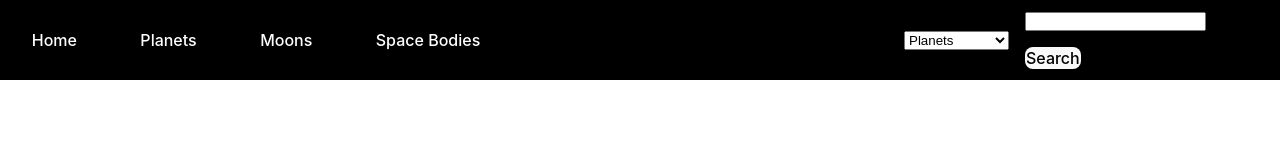
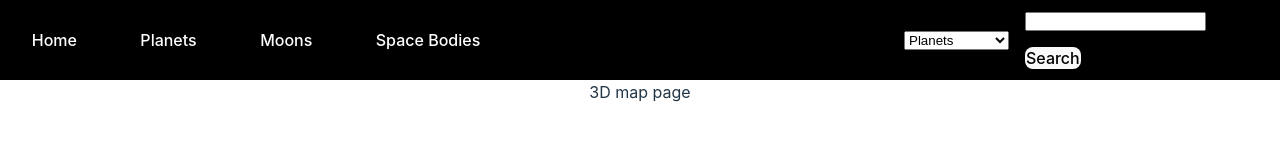
Before and after one commit to wamullins/Nebula-Nav, a React (Vite) app: page / in a window 1280 px wide. Shown: the top 160 px of the page. Built offline with nearby package versions, Linux system fonts and the light colour scheme.

Commit message:
smaller style change to move the home page text down

```diff
--- a/src/App.css
+++ b/src/App.css
@@ -34,6 +34,10 @@
 .select-box, .search-text, .search-button{
   margin: 1vmin;
   padding: 0;
+}
+
+.home-div {
+  margin-top: 10vmin;
 }
 
 .collection-grid {
--- a/src/components/Home.jsx
+++ b/src/components/Home.jsx
@@ -1,5 +1,5 @@
 const Home = () => {
-    return <div>3D map page</div>
+    return <div className="home-div">3D map page</div>
 }
 
 export default Home
```
